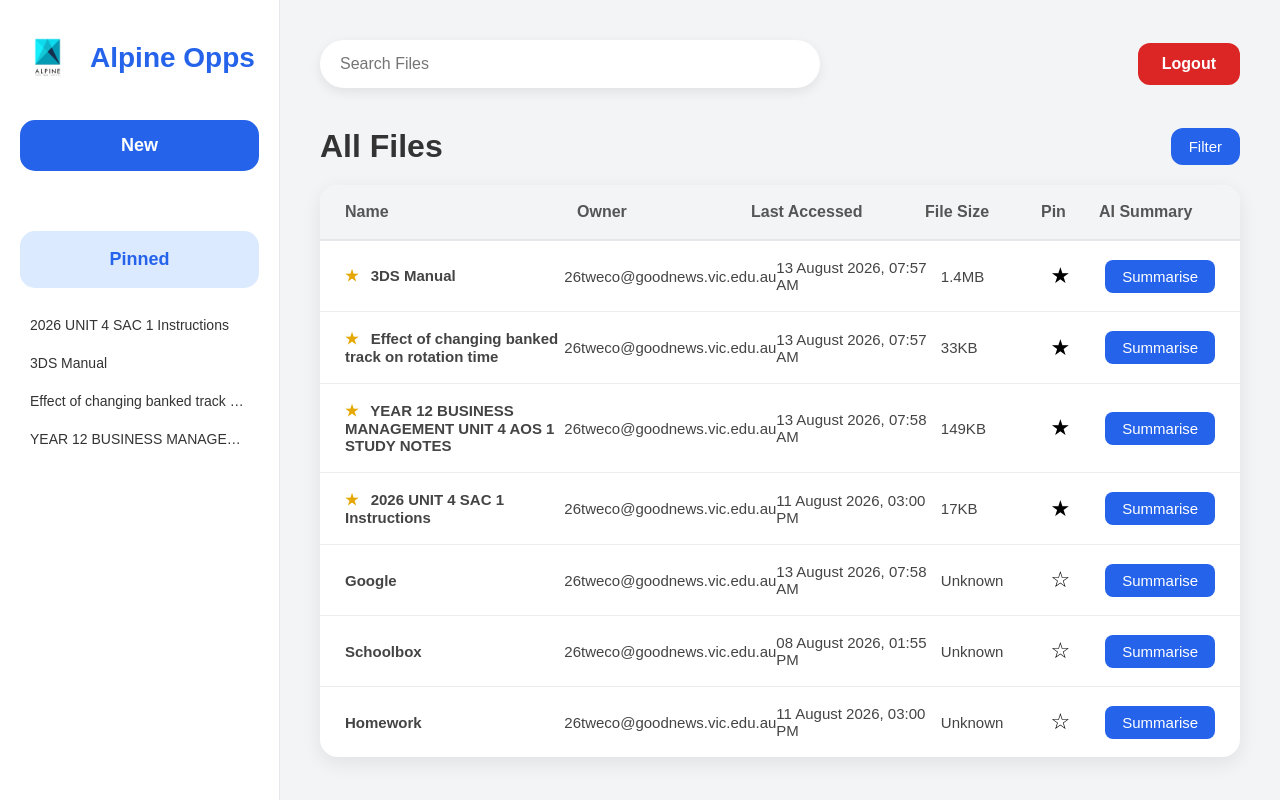
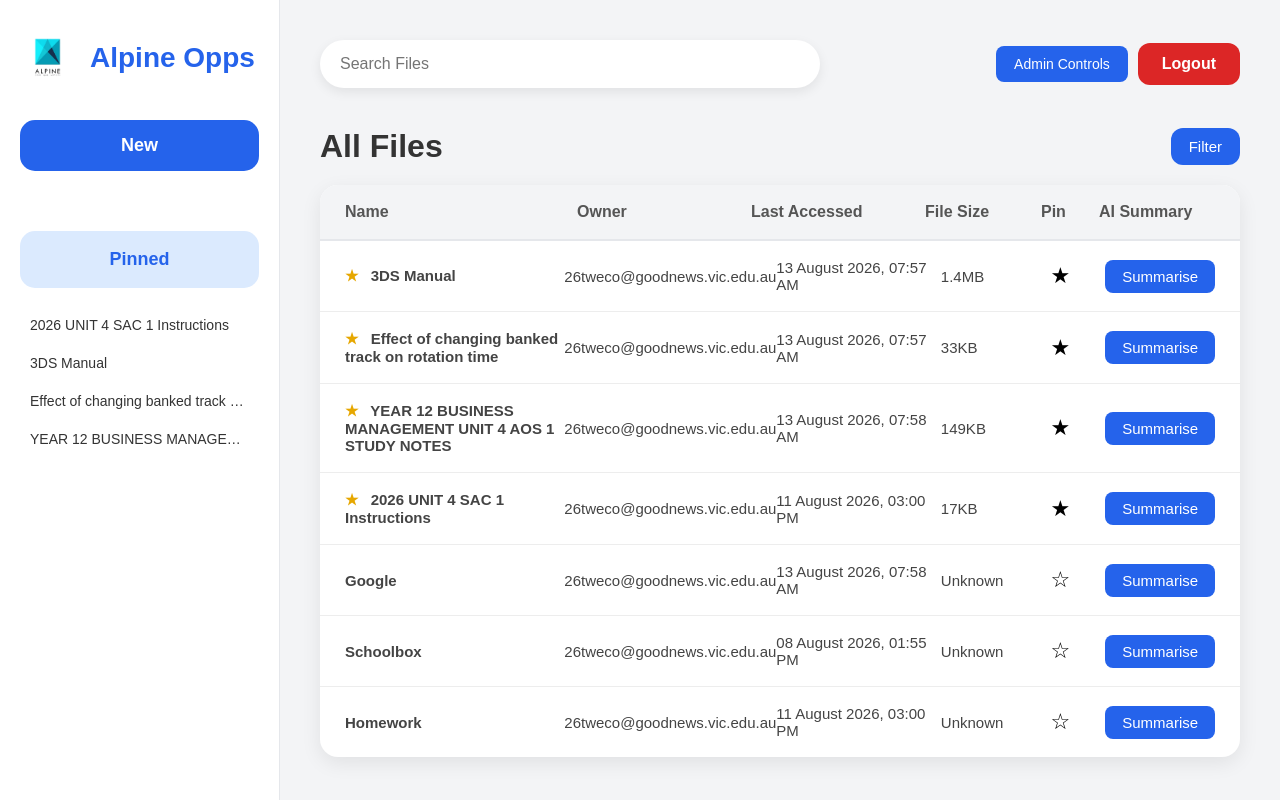
Before and after one commit to CopperRE/Alpine_Opps, a Flask app: page /dashboard in a window 1280 px wide. Run offline with Flask 3, Linux system fonts and the light colour scheme; a user stored in the database is signed in; data comes from the database, SQL or seed files in the repository.

Commit message:
Add account buttons: implement admin controls and logout button in dashboard

```diff
--- a/static/css/dashboard.css
+++ b/static/css/dashboard.css
@@ -803,3 +803,44 @@ FILTER
 .ai-summary-btn:hover {
     background: #1d4ed8;
 }
+
+/* ==========================================
+ACCOUNT BUTTONS
+========================================== */
+
+/* Hold admin and logout buttons together */
+.account-buttons {
+
+    display: flex;
+
+    align-items: center;
+
+    gap: 10px;
+
+}
+
+
+/* Admin controls button */
+.admin-btn {
+
+    padding: 10px 18px;
+
+    background-color: #2563eb;
+
+    color: white;
+
+    text-decoration: none;
+
+    border-radius: 8px;
+
+    font-size: 14px;
+
+}
+
+
+/* Change colour when hovering */
+.admin-btn:hover {
+
+    background-color: #1d4ed8;
+
+}
--- a/templates/dashboard.html
+++ b/templates/dashboard.html
@@ -107,9 +107,30 @@
 
             </div>
 
-            <a href="{{ url_for('logout') }}" class="logout-btn">
-                Logout
-            </a>
+            <!-- Account buttons -->
+            <div class="account-buttons">
+
+                <!-- Only show admin controls to administrators -->
+                {% if session.get("role") == "Admin" %}
+
+                    <a
+                        href="{{ url_for('admin') }}"
+                        class="admin-btn"
+                    >
+                        Admin Controls
+                    </a>
+
+                {% endif %}
+
+                <!-- Log user out -->
+                <a
+                    href="{{ url_for('logout') }}"
+                    class="logout-btn"
+                >
+                    Logout
+                </a>
+
+            </div>
 
         </header>
 
```
